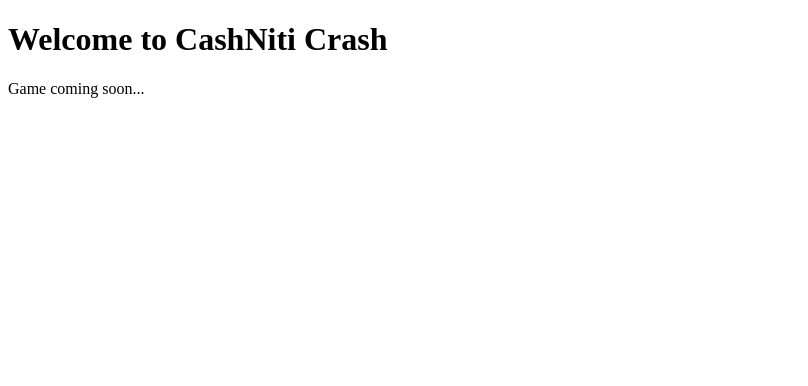
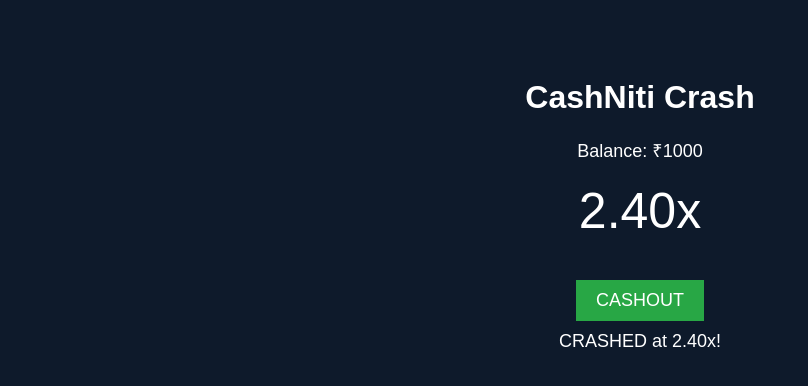
Before and after one commit to muteboy094/CashNiti-Crash, a plain HTML site: page index.html in a window 1280 px wide. Shown: the whole page, without its empty margins (0-808 px from the left). Drawn offline with Linux system fonts and the light colour scheme.

Commit message:
index.html

```diff
--- a/index.html
+++ b/index.html
@@ -1,10 +1,80 @@
 <!DOCTYPE html>
 <html>
 <head>
-<title>CashNiti Crash Game</title>
+  <title>CashNiti Crash</title>
+  <style>
+    body {
+      font-family: Arial;
+      background: #0e1a2b;
+      color: white;
+      text-align: center;
+      padding-top: 50px;
+    }
+    #multiplier {
+      font-size: 50px;
+      margin: 20px 0;
+    }
+    #balance, #status {
+      margin: 10px;
+      font-size: 18px;
+    }
+    button {
+      padding: 10px 20px;
+      font-size: 18px;
+      margin-top: 20px;
+      cursor: pointer;
+    }
+    #cashout {
+      background-color: #28a745;
+      color: white;
+      border: none;
+    }
+  </style>
 </head>
 <body>
-<h1>Welcome to CashNiti Crash</h1>
-<p>Game coming soon...</p>
+  <h1>CashNiti Crash</h1>
+  <p id="balance">Balance: ₹1000</p>
+  <div id="multiplier">1.00x</div>
+  <button id="cashout">CASHOUT</button>
+  <p id="status">Game running...</p>
+
+  <script>
+    let multiplier = 1.00;
+    let interval;
+    let crashed = false;
+    let balance = 1000;
+    let playing = true;
+
+    function getRandomCrashPoint() {
+      return (Math.random() * 5 + 1.5).toFixed(2); // random between 1.5x - 6.5x
+    }
+
+    let crashPoint = getRandomCrashPoint();
+
+    function updateMultiplier() {
+      if (multiplier >= crashPoint) {
+        document.getElementById("status").innerText = "CRASHED at " + multiplier.toFixed(2) + "x!";
+        clearInterval(interval);
+        crashed = true;
+        playing = false;
+      } else {
+        multiplier += 0.05;
+        document.getElementById("multiplier").innerText = multiplier.toFixed(2) + "x";
+      }
+    }
+
+    interval = setInterval(updateMultiplier, 100);
+
+    document.getElementById("cashout").onclick = function() {
+      if (!crashed && playing) {
+        let cashoutAmount = Math.floor(100 * multiplier);
+        balance += cashoutAmount;
+        document.getElementById("balance").innerText = "Balance: ₹" + balance;
+        document.getElementById("status").innerText = "Cashed out at " + multiplier.toFixed(2) + "x | Won ₹" + cashoutAmount;
+        clearInterval(interval);
+        playing = false;
+      }
+    };
+  </script>
 </body>
 </html>
```
